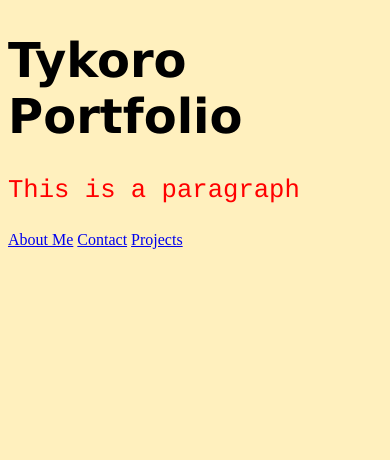
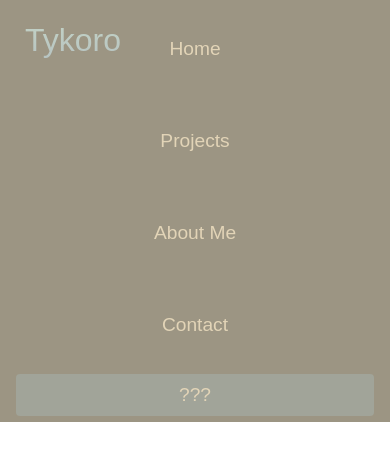
Before and after one commit to Elitetykoro/Tykoro-s-Portfolio, a plain HTML site: page index.html in a window 390 px wide. Drawn offline with Linux system fonts and the light colour scheme.

Commit message:
big progress index.html header css

```diff
--- a/index.html
+++ b/index.html
@@ -1,18 +1,45 @@
 <!DOCTYPE html>
-<html>
+<html lang="en">
 
 <head>
+  <title>Tykoro Home</title>
+
+  <meta charset="UTF-8">
+  <meta name="viewport" content="width=device-width, initial-scale=1">
   <link rel="stylesheet" href="styles.css">
 
 </head>
 
 <body>
-  <h1>Tykoro Portfolio</h1>
-  <p>This is a paragraph</p>
-  <a href="aboutme.html">About Me</a>
-  <a href="contact.html">Contact</a>
-  <a href="projects.html">Projects</a>
+  <nav class="navbar">
+    <div class="navbar_container">
+      <a href="" id="navbar_logo">Tykoro</a>
 
+      <div class="navbar_toggle" id="mobile-menu">
+        <span class="bar"></span>
+        <span class="bar"></span>
+        <span class="bar"></span>
+      </div>
+
+      <ul class="navbar_menu">
+        <li class="navbar_item">
+          <a href="/" class="navbar_links">Home</a>
+        </li>
+        <li class="navbar_item">
+          <a href="/projects.html" class="navbar_links">Projects</a>
+        </li>
+        <li class="navbar_item">
+          <a href="/aboutme.html" class="navbar_links">About Me</a>
+        </li>
+        <li class="navbar_item">
+          <a href="/contact.html" class="navbar_links">Contact</a>
+        </li>
+        <li class="navbar_button">
+          <a href="/" class="button">???</a>
+        </li>
+      </ul>
+    </div>
+  </nav>
 </body>
 
 </html>
--- a/styles.css
+++ b/styles.css
@@ -1,13 +1,179 @@
-body {
-    background-color:#fff0be;
+*{
+  box-sizing: border-box;
+  margin: 0;
+  padding: 0;
+  font-family: 'Kumbh Sans', sans-serif;
+}
+.navbar{
+  background: #9C9583;
+  height: 80px;
+  display: flex;
+  justify-content: center;
+  align-items: center;
+  font-size: 1.2rem;
+  position: sticky;
+  top: 0;
+  z-index: 999;
+}
+
+.navbar_container{
+  display: flex;
+  justify-content: space-between;
+  height: 80px;
+  z-index: 1;
+  width: 100%;
+  max-width: 1300px;
+  margin: 0 auto;
+  padding: 0 5vw;
+}
+
+#navbar_logo{
+  background-color: #A1A499;
+  background-image: linear-gradient(to top, #B0BBBF 0%, #CADBC8 100%);
+  background-size: 100%;
+  -webkit-background-clip: text;
+  -moz-background-clip: text;
+  -webkit-text-fill-color: transparent;
+  -moz-text-fill-color: transparent;
+  display: flex;
+  align-items: center;
+  cursor: pointer;
+  text-decoration: none;
+  font-size: 2rem;
+}
+
+.fa-gem {
+  margin-right: 0.5rem;
+}
+
+.navbar_menu{
+  display: flex;
+  align-items: center;
+  list-style: none;
+  text-align: center;
+}
+
+.navbar_item{
+  height: 80px;
+}
+
+.navbar_links{
+  color: #E2D4B7;
+  display: flex;
+  align-items: center;
+  justify-content: center;
+  text-decoration: none;
+  padding: 0 1rem;
+  height: 100%;
+}
+
+.navbar_button{
+  display: flex;
+  justify-content: center;
+  align-items: center;
+  padding: 0 1rem;
+  width: 100%;
+}
+
+.button{
+  display: flex;
+  align-items: center;
+  justify-content: center;
+  text-decoration: none;
+  padding: 10px 20px;
+  height: 100%;
+  width: 100%;
+  border: none;
+  outline: none;
+  border-radius: 4px;
+  background: #A1A499;
+  color: #E2D4B7;
+}
+
+.button:hover{
+  background-color: #B0BBBF;
+  color: #CADBC8;
+  transition: all 0.3s ease;
+}
+
+.navbar_links:hover{
+  color: #CADBC8;
+  transition: all 0.3s ease;
+}
+
+@media screen and (max-width: 960px){
+  .navbar_container{
+    display: flex;
+    justify-content: space-between;
+    height: 80px;
+    z-index: 1;
+    width: 100%;
+    max-width: 1300px;
+    padding: 0;
   }
-  h1 {
-    color: black;
-    font-family: verdana;
-    font-size: 300%;
+
+  .navbar_menu{
+    display: grid;
+    grid-template-columns: auto;
+    margin: 0;
+    width: 100%;
+    position: absolute;
+    /* top: -1000px;
+    opacity: 0; */
+    transition: all 0.5s ease;
+    height: 50vh;
+    z-index: -1;
+    background: #9C9583;
+
   }
-  p {
-    color: red;
-    font-family: courier;
-    font-size: 160%;
+  .navbar_menu.active{
+    background: #131313;
+    top: 100%;
+    opacity: 1;
+    transition: all 0.5s ease;
+    z-index: 99;
+    height: 50vh;
+    font-size: 1.6rem;
+
   }
+
+  #navbar_logo{
+    padding: 25px;
+
+  }
+
+  .navbar_toggle.bar{
+    width: 25px;
+    height: 3px;
+    margin: 5 auto;
+    transition: all 0.3s ease-in-out;
+    background: #ffff;
+
+  }
+  .navbar_item {
+    width: 100%;
+
+  }
+  .navbar_links{
+    text-align: center;
+    padding: 2rem;
+    width: 100%;
+    display: table;
+  }
+
+  #mobile-menu{
+    position: absolute;
+    top: 20%;
+    right: 5%;
+    transform: translate(5%, 20%);
+
+  }
+  .navbar.button{
+    padding-bottom: 2rem;
+
+  }
+  .button{
+    display: flex;
+    justify-content: center;
+  }
+}
```
Also changed, not shown: app.js (added).
